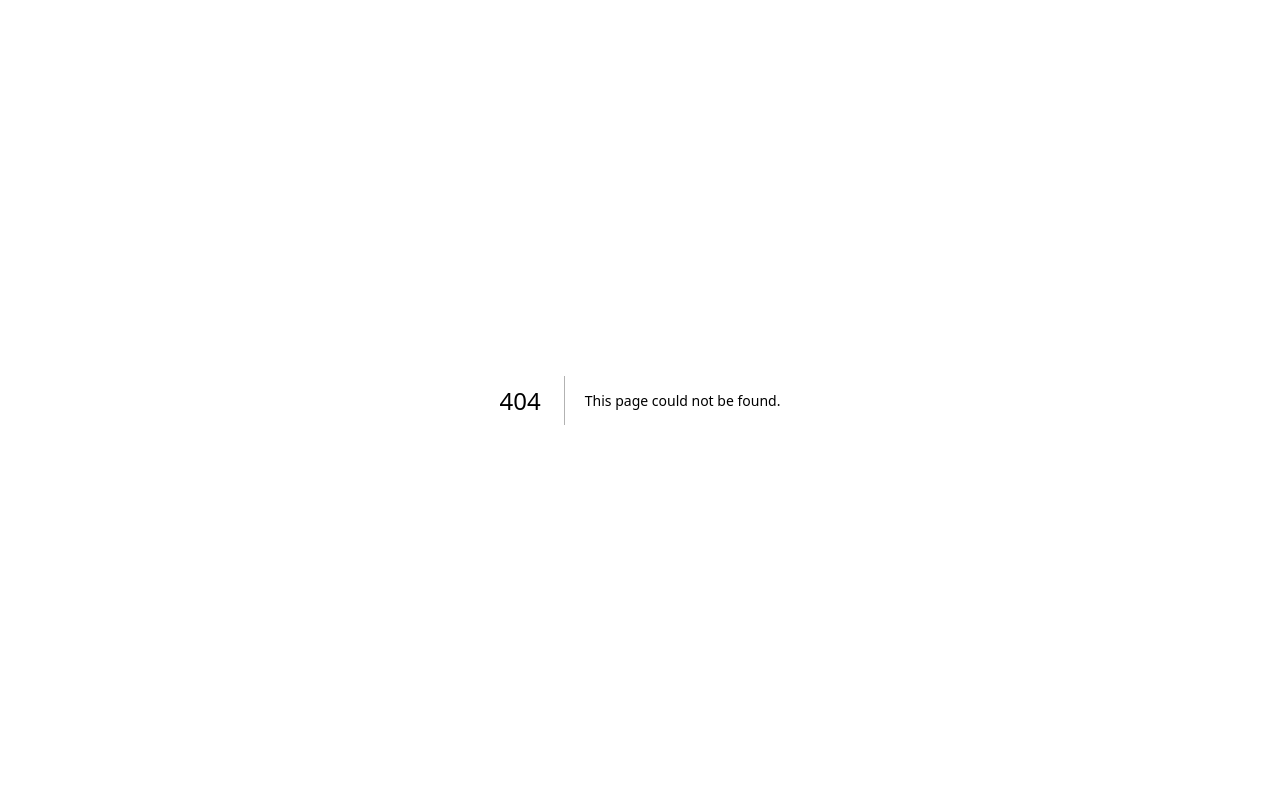
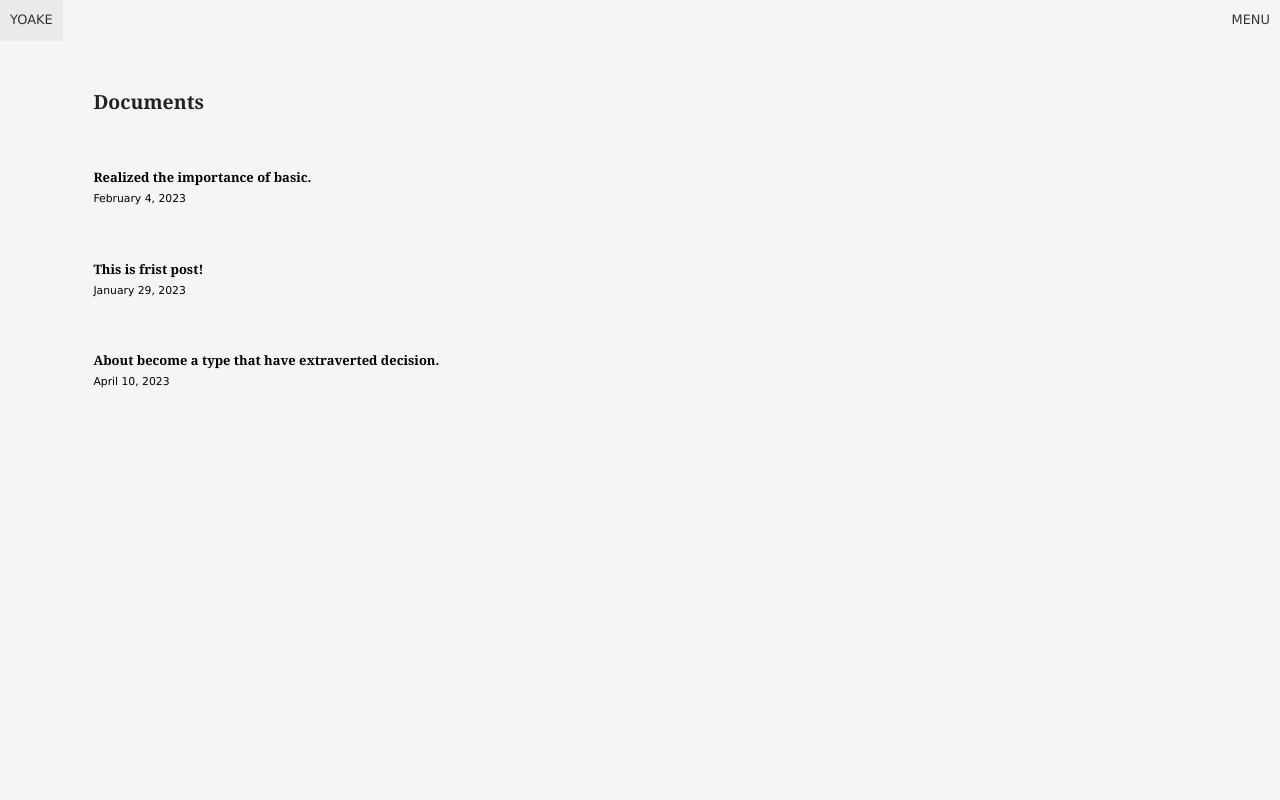
Before and after one commit to sanflog/yoakeNext, a Next.js app: page /documents/documents in a window 1280 px wide. Before the commit this address had no page. Shown: the top 800 px of the page. Built offline with nearby package versions, Linux system fonts and the light colour scheme.

Commit message:
change_blogpage_to_documents_page

```diff
--- a/components/footer_menu.jsx
+++ b/components/footer_menu.jsx
@@ -9,7 +9,7 @@ export default function FooterMenu() {
 				<div className={styles.footerCol}>
 					<h4><Link href="/">YOAKE</Link></h4>
 					<ul>
-						<li><Link href="/blog/blog">Blog</Link></li>
+						<li><Link href="/documents/documents">Documents</Link></li>
 						<li><Link href="/thinkingAnalyzer/thinkingAnalyzer">Thinking Analizer</Link></li>
 						<li><Link href="/challengeList/challengeList">Challenge List</Link></li>
 						<li><Link href="/about/aboutMe">About</Link></li>
--- a/components/left_navigation_menu.jsx
+++ b/components/left_navigation_menu.jsx
@@ -17,7 +17,7 @@ const LeftNavigationMenu = forwardRef(({leftNavRef, leftNavHiddenHandler}, ref)
 				${utilStyles.fadeIn3s}
 			`}>
 				<Link href="/">YOAKE</Link>
-				<Link href="/blog/blog">Blog</Link>
+				<Link href="/documents/documents">Documents</Link>
 				<Link href="/thinkingAnalyzer/thinkingAnalyzer">Thinking Analyzer</Link>
 				<Link href="/challengeList/challengeList">Challenge List</Link>
 				<Link href="/about/aboutMe">About Me</Link>
--- a/pages/blog/blog.jsx
+++ b/pages/documents/documents.jsx
@@ -1,9 +1,12 @@
 import Head from 'next/head';
 import Link from 'next/link';
 
+import Date from '/components/date';
+
 import Layout from '/components/layout';
 import utilStyles from '/styles/utils.module.css';
-import Date from '/components/date';
+import styles from './documents.module.css';
+
 import { getSortedPostsData } from '/lib/posts';
 
 export async function getStaticProps() {
@@ -15,38 +18,40 @@ export async function getStaticProps() {
 	};
 }
 
-export default function Blog({allPostsData}) {
+export default function Documents({allPostsData}) {
 	return (
 		<Layout>
 			<section>
 				<Head>
-					<title>Blog</title>
+					<title>Documents</title>
 				</Head>
 
-				<div className={`
-					${utilStyles.title}
-				`}>
-					<h1 className={`
+				<div
+					className={`
+						${styles.title}
 						${utilStyles.headerFont}
-						${utilStyles.bigHeader}
-						${utilStyles.gradientColorText}
-					`}>
-						BLOG
+					`}
+				>
+					<h1>
+						Documents
 					</h1>
-					<p className={utilStyles.describeToTitle}>
-						Hello, here is my blog.
-					</p>
 				</div>
-				<div className={utilStyles.flexContainer}>
+
+				<div className={styles.docs}>
 					{allPostsData.map(({ id, date, title }) => (
-						<Link href={`/blog/posts/${id}`}>
-							<div className={`
-								${utilStyles.card}
-								${utilStyles.subContent}
-							`}
+						<Link href={`/documents/posts/${id}`}>
+							<div
 								key={id}
+								className={styles.card}
 							>
-								<h1 className={utilStyles.headerFont}>{title}</h1>
+								<p
+									className={`
+										${utilStyles.headerFont}
+										${styles.cardHeader}
+									`}
+								>
+									{title}
+								</p>
 								<small>
 									<Date dateString={date} />
 								</small>
--- /dev/null
+++ b/pages/documents/documents.module.css
@@ -0,0 +1,27 @@
+.title {
+	margin: 30px 0;
+	padding: 0 15px;
+}
+
+.docs {
+}
+
+.card {
+	margin: 10px 0;
+	padding: 20px 15px;
+	transition: background-color 0.1s;
+}
+
+.card:hover {
+	margin: 10px 0;
+	padding: 20px 15px;
+	background-color: #dfdfdf;
+	border-radius: 10px;
+	transition: background-color 0.1s;
+}
+
+.cardHeader {
+	font-weight: bold;
+	padding: 0;
+	margin: 0;
+}
--- /dev/null
+++ b/posts/about-become-a-type-that-have-extraverted-decision.md
@@ -0,0 +1,17 @@
+---
+title: About become a type that have extraverted decision.
+date: '2023-04-10'
+---
+
+I realized the inportance of **basic**.
+
+It happend when learning how to write css **basic**.
+I recommend the following site.
+
+- w3schools : <https://www.w3schools.com/>
+
+The tutorials of this site are greate!!
+
+I read only the css tutorial. I will read the HTML and Javascript tutorials.
+
+I think it will definitly be a good experience.
```
Also changed, not shown: pages/documents/posts/[id].js (renamed from pages/blog/posts/[id].js), public/robots.txt (added).
